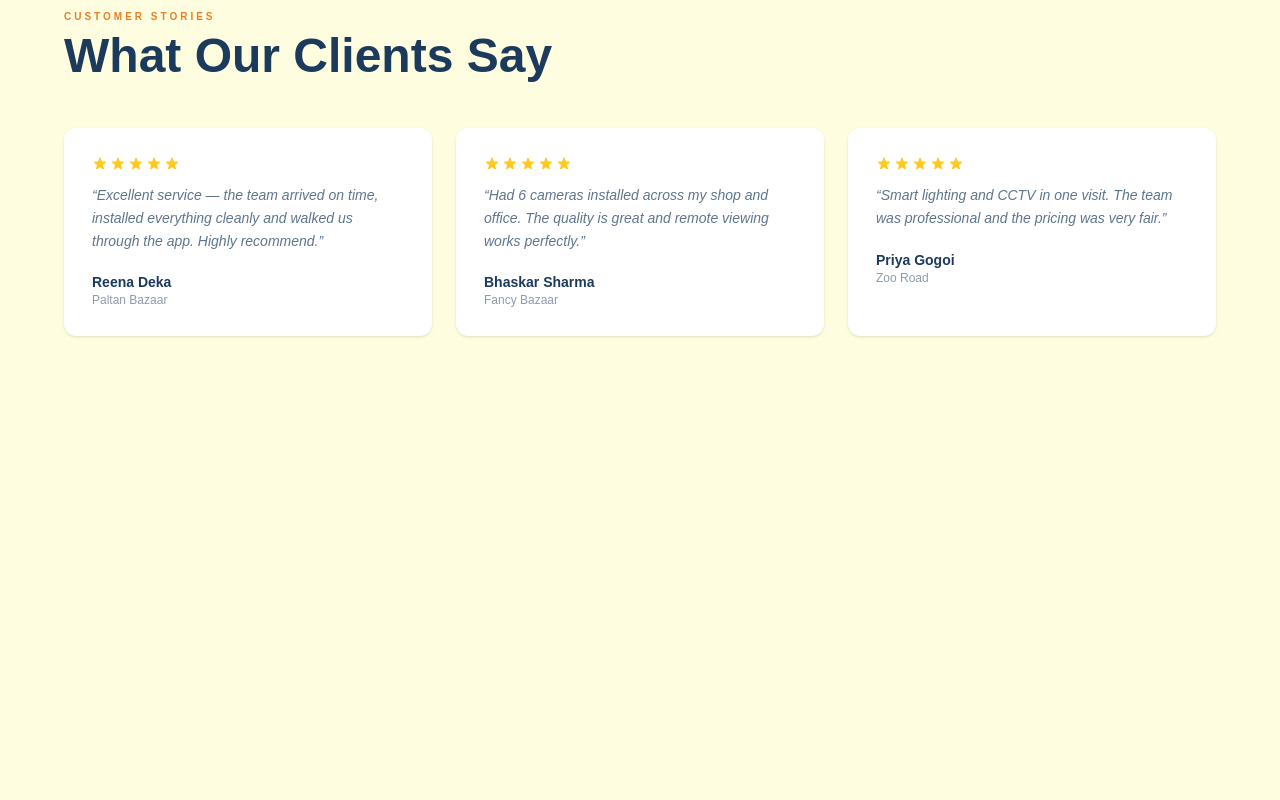
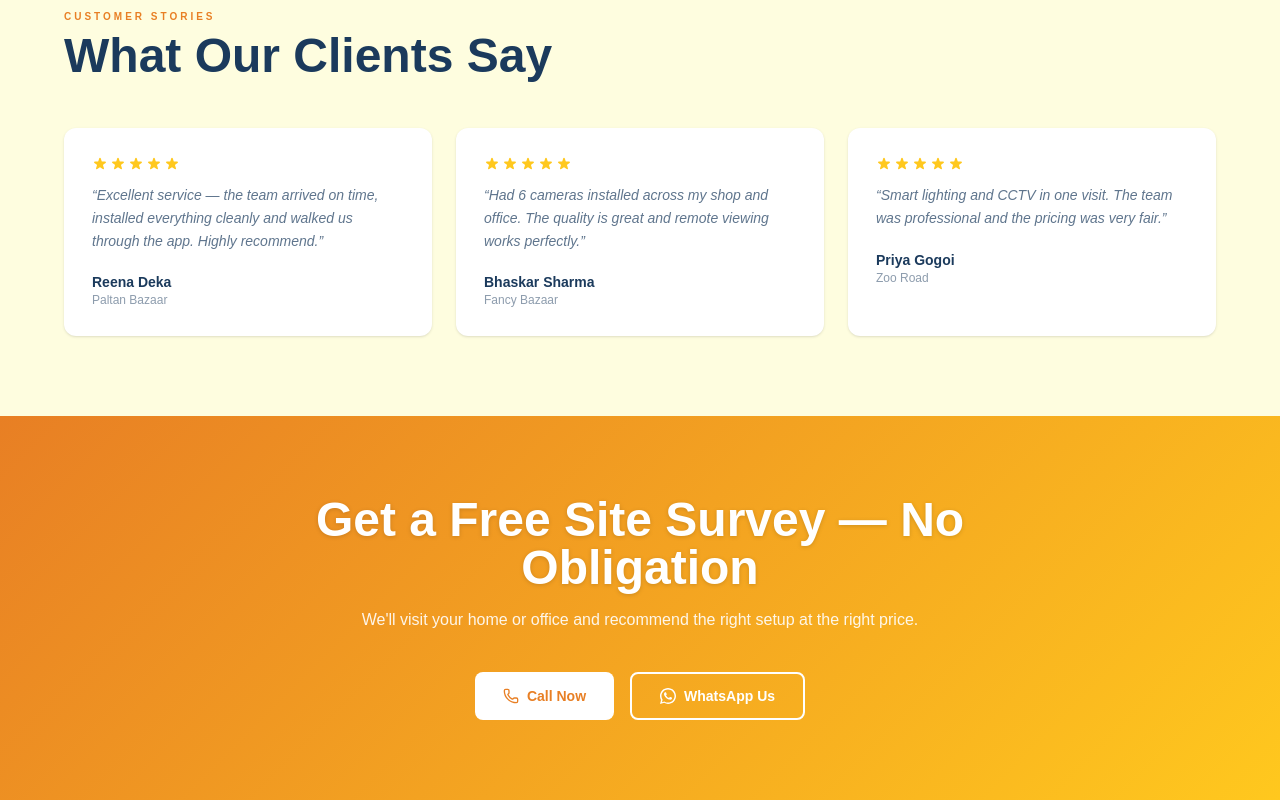
Before and after one commit to dikamjit-borah/camlynk, a Next.js app: page / in a window 1280 px wide. Shown: the part 4022-4822 px from the top of the page. Before the commit the page ends 4438 px from the top, so only its background shows below. Built offline with nearby package versions, Linux system fonts and the light colour scheme.

Commit message:
feat: CTA banner and contact API route

```diff
--- /dev/null
+++ b/app/api/contact/route.ts
@@ -0,0 +1,13 @@
+import { NextResponse } from 'next/server'
+
+export async function POST(request: Request) {
+  const body = await request.json()
+  const { name, phone } = body
+
+  if (!name || !phone) {
+    return NextResponse.json({ error: 'Name and phone are required' }, { status: 400 })
+  }
+
+  console.log('Contact submission:', body)
+  return NextResponse.json({ success: true }, { status: 200 })
+}
--- a/app/page.tsx
+++ b/app/page.tsx
@@ -8,6 +8,7 @@ import WhyUs from '@/components/WhyUs'
 import HowItWorks from '@/components/HowItWorks'
 import Commercial from '@/components/Commercial'
 import Testimonials from '@/components/Testimonials'
+import CTABanner from '@/components/CTABanner'
 
 export default function Home() {
   return (
@@ -22,6 +23,7 @@ export default function Home() {
       <HowItWorks />
       <Commercial />
       <Testimonials />
+      <CTABanner />
     </main>
   )
 }
--- /dev/null
+++ b/components/CTABanner.tsx
@@ -0,0 +1,40 @@
+import SectionWrapper from '@/components/SectionWrapper'
+import { PHONE, WHATSAPP_URL } from '@/lib/constants'
+import { Phone } from 'lucide-react'
+
+const WhatsAppIcon = () => (
+  <svg viewBox="0 0 24 24" fill="currentColor" width="16" height="16">
+    <path d="M17.472 14.382c-.297-.149-1.758-.867-2.03-.967-.273-.099-.471-.148-.67.15-.197.297-.767.966-.94 1.164-.173.199-.347.223-.644.075-.297-.15-1.255-.463-2.39-1.475-.883-.788-1.48-1.761-1.653-2.059-.173-.297-.018-.458.13-.606.134-.133.298-.347.446-.52.149-.174.198-.298.298-.497.099-.198.05-.371-.025-.52-.075-.149-.669-1.612-.916-2.207-.242-.579-.487-.5-.669-.51-.173-.008-.371-.01-.57-.01-.198 0-.52.074-.792.372-.272.297-1.04 1.016-1.04 2.479 0 1.462 1.065 2.875 1.213 3.074.149.198 2.096 3.2 5.077 4.487.709.306 1.262.489 1.694.625.712.227 1.36.195 1.871.118.571-.085 1.758-.719 2.006-1.413.248-.694.248-1.289.173-1.413-.074-.124-.272-.198-.57-.347z"/>
+    <path d="M12 0C5.373 0 0 5.373 0 12c0 2.123.553 4.116 1.522 5.845L.057 23.882l6.197-1.624A11.93 11.93 0 0012 24c6.627 0 12-5.373 12-12S18.627 0 12 0zm0 21.818a9.795 9.795 0 01-4.988-1.366l-.358-.213-3.68.965.981-3.595-.233-.369A9.79 9.79 0 012.182 12c0-5.424 4.394-9.818 9.818-9.818 5.424 0 9.818 4.394 9.818 9.818 0 5.424-4.394 9.818-9.818 9.818z"/>
+  </svg>
+)
+
+export default function CTABanner() {
+  return (
+    <SectionWrapper
+      className="py-20 px-6 text-center"
+      style={{ background: 'linear-gradient(135deg, #E87F24 0%, #FFC81E 100%)' }}
+    >
+      <div className="max-w-3xl mx-auto">
+        <h2 className="text-4xl md:text-5xl font-black text-white mb-4 drop-shadow-sm">
+          Get a Free Site Survey &mdash; No Obligation
+        </h2>
+        <p className="text-white/90 text-base mb-10">
+          We&apos;ll visit your home or office and recommend the right setup at the right price.
+        </p>
+        <div className="flex flex-wrap justify-center gap-4">
+          <a href={`tel:${PHONE}`}
+            className="flex items-center gap-2 bg-white text-orange px-7 py-3 rounded-lg font-black text-sm hover:bg-white/90 transition-colors">
+            <Phone size={16} />
+            Call Now
+          </a>
+          <a href={WHATSAPP_URL} target="_blank" rel="noopener noreferrer"
+            className="flex items-center gap-2 border-2 border-white text-white px-7 py-3 rounded-lg font-bold text-sm hover:bg-white/10 transition-colors">
+            <WhatsAppIcon />
+            WhatsApp Us
+          </a>
+        </div>
+      </div>
+    </SectionWrapper>
+  )
+}
```
